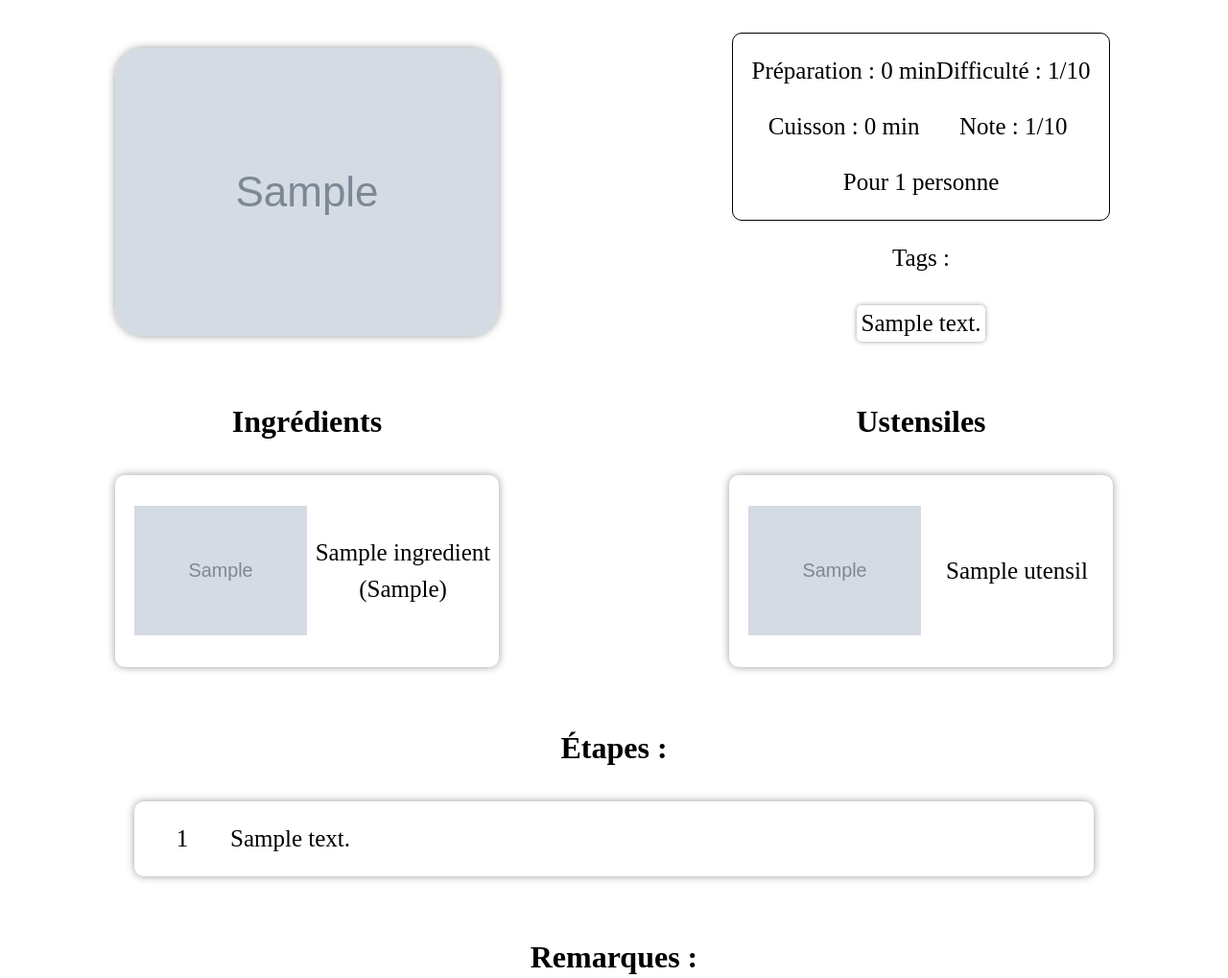
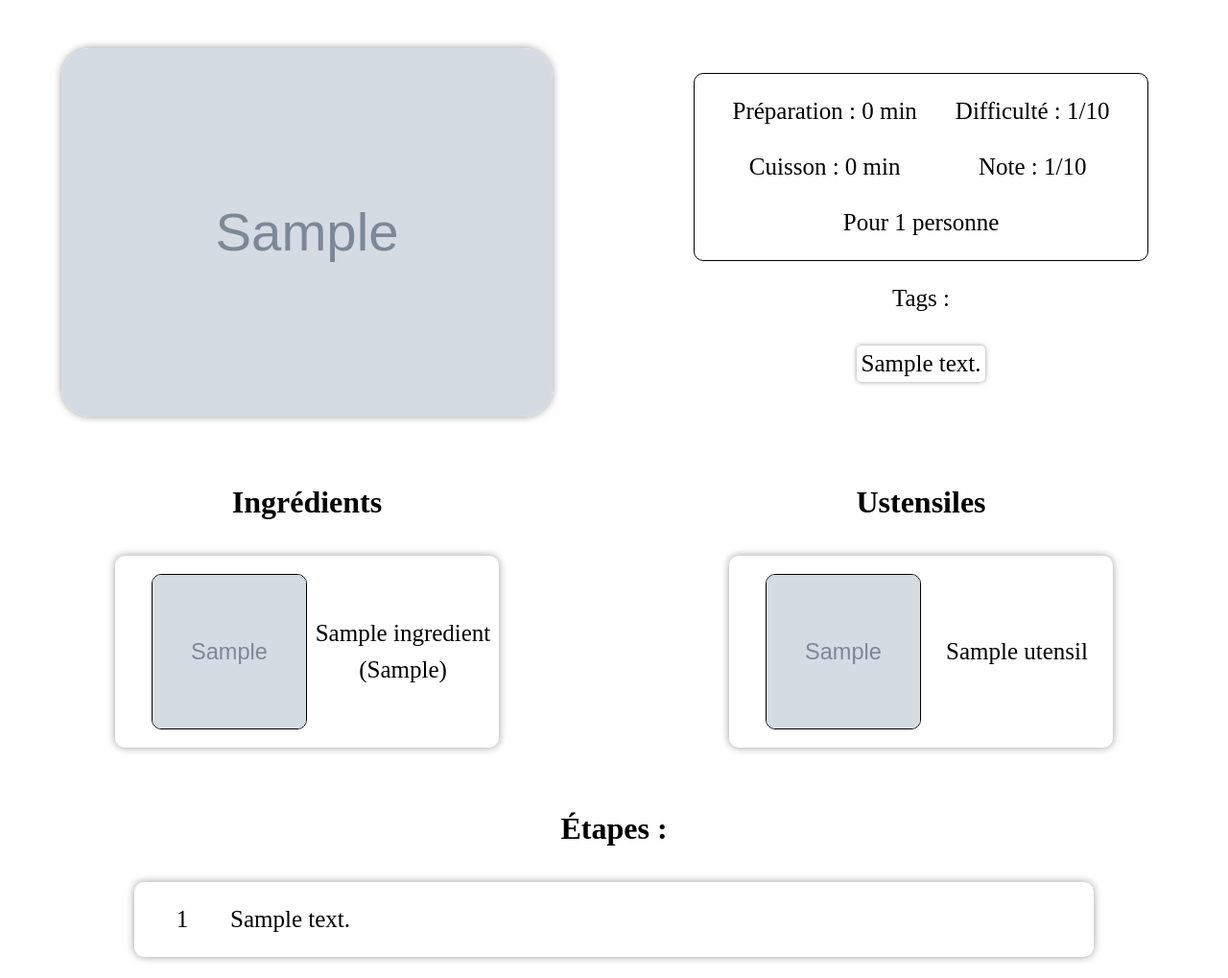
Before and after one commit to robin-douziech/site-coloc, a Django app: page /coloc/recipe/details?id=1 in a window 1280 px wide. Shown: the part 100-1119 px from the top of the page at 96% size. Run offline with Django 5.2, Linux system fonts and the light colour scheme; a user stored in the database is signed in; tables that the repository leaves empty hold one stand-in row (values such as "Sample post"); grey boxes marked "Sample" are stand-in pictures; parts of the project's set-up code (start-up, migrations or seed data) failed here and were passed over.

Commit message:
fix style

```diff
--- a/coloc_project/recipe/static/recipe/style/details.css
+++ b/coloc_project/recipe/static/recipe/style/details.css
@@ -23,6 +23,7 @@
 	justify-content: center;
 	align-items: center;
 	padding: 20px 0;
+	width: 50%;
 }
 
 .imgwrapper {
@@ -31,8 +32,7 @@
 	justify-content: center;
 	align-items: center;
 
-	max-height: 80%;
-	max-width: 80%;
+	width: 80%;
 	aspect-ratio: auto;
 	border-radius: 30px;
 	overflow: hidden;
@@ -40,8 +40,8 @@
 }
 
 .imgwrapper > img {
-	width: 100%;
-	height: 100%;
+	min-width: 100%;
+	min-height: 100%;
 	aspect-ratio: auto;
 }
 
@@ -50,6 +50,7 @@
 	flex-direction: column;
 	justify-content: center;
 	align-items: center;
+	width: 50%;
 }
 
 .text p {
@@ -85,6 +86,7 @@
 	flex-direction: column;
 	justify-content: center;
 	align-items: center;
+	margin: 0 20px;
 }
 
 .infos p {
@@ -159,12 +161,24 @@
 	align-items: flex-end;
 
 	height: 100%;
-	flex: 1;
+	width: 50%;
 }
 
-.ingredient__fig > img, .utensil__fig > img {
-	max-height: 90%;
-	max-width: 90%;
+.ingredient__imgwrapper, .utensil__imgwrapper {
+	display: flex;
+	flex-direction: column;
+	justify-content: center;
+	align-items: center;
+	width: 80%;
+	height: 80%;
+	border: 1px solid black;
+	border-radius: 10px;
+	overflow: hidden;
+}
+
+.ingredient__imgwrapper > img, .utensil__imgwrapper > img {
+	min-height: 100%;
+	min-width: 100%;
 	aspect-ratio: auto;
 }
 
@@ -175,7 +189,7 @@
 	align-items: center;
 
 	height: 100%;
-	flex: 1;
+	width: 50%;
 }
 
 .ingredient__text > p, .utensil__text > p {
--- a/coloc_project/recipe/templates/recipe/details.html
+++ b/coloc_project/recipe/templates/recipe/details.html
@@ -57,7 +57,9 @@
 				{% for relationship in recipe.ingredient_relationships.all %}
 					<div class="ingredient">
 						<div class="ingredient__fig">
-							<img src="{{relationship.ingredient.image.url}}">
+							<div class="ingredient__imgwrapper">
+								<img src="{{relationship.ingredient.image.url}}">
+							</div>
 						</div>
 						<div class="ingredient__text">
 							<p>{{ relationship.ingredient.name }}</p>
@@ -75,7 +77,9 @@
 				{% for utensil in recipe.utensils.all %}
 					<div class="utensil">
 						<div class="utensil__fig">
-							<img src="{{utensil.image.url}}">
+							<div class="utensil__imgwrapper">
+								<img src="{{utensil.image.url}}">
+							</div>
 						</div>
 						<div class="utensil__text">
 							<p>{{ utensil.name }}</p>
```
Also changed, not shown: coloc_project/recipe/templates/recipe/edit.html (+6 -2 lines).
